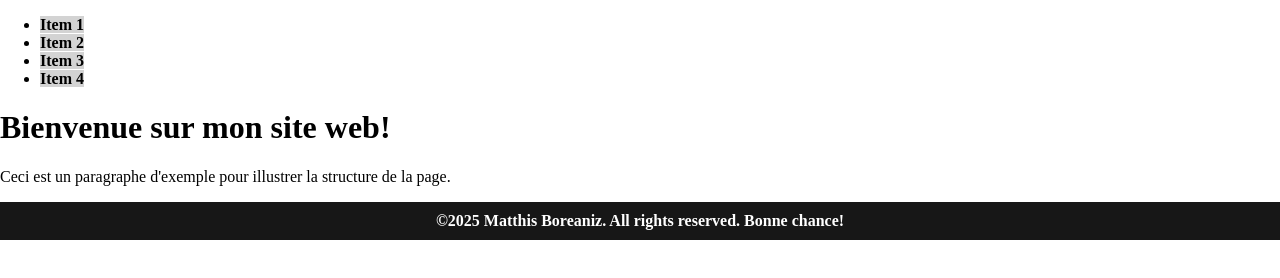
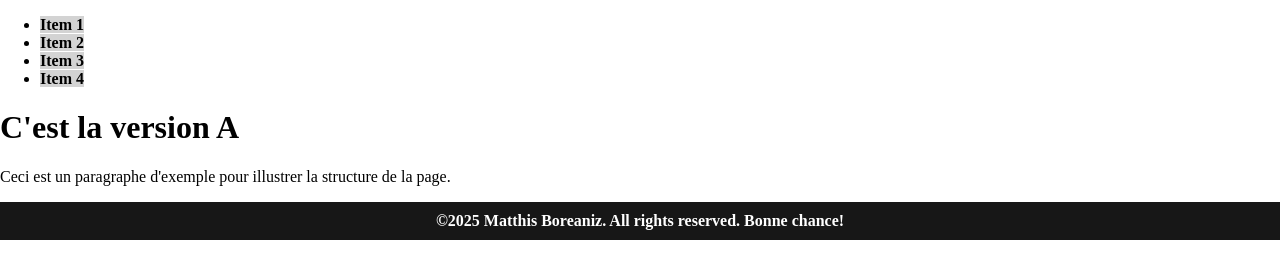
Before and after one commit to MatthisBoreaniz/groupTest, a plain HTML site: page index.html in a window 1280 px wide. Drawn offline with Linux system fonts and the light colour scheme.

Commit message:
feat(title-A):ModifyTitleH1inindex

```diff
--- a/index.html
+++ b/index.html
@@ -19,7 +19,7 @@
         </nav>
     </header>
     <main>
-        <h1>Bienvenue sur mon site web!</h1>
+        <h1>C'est la version A</h1>
         <p>Ceci est un paragraphe d'exemple pour illustrer la structure de la page.</p>
     </main>
     <footer>
```
